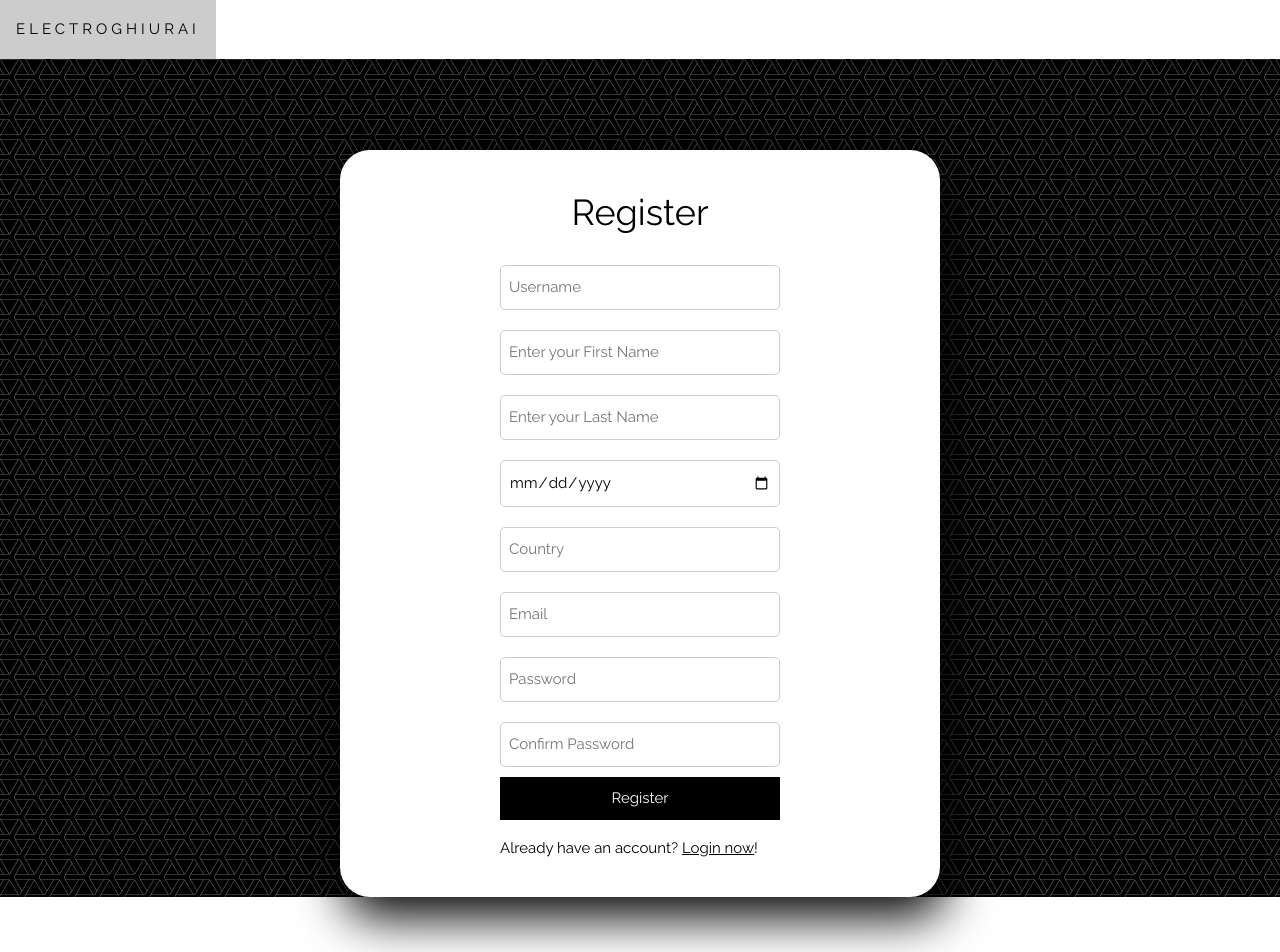
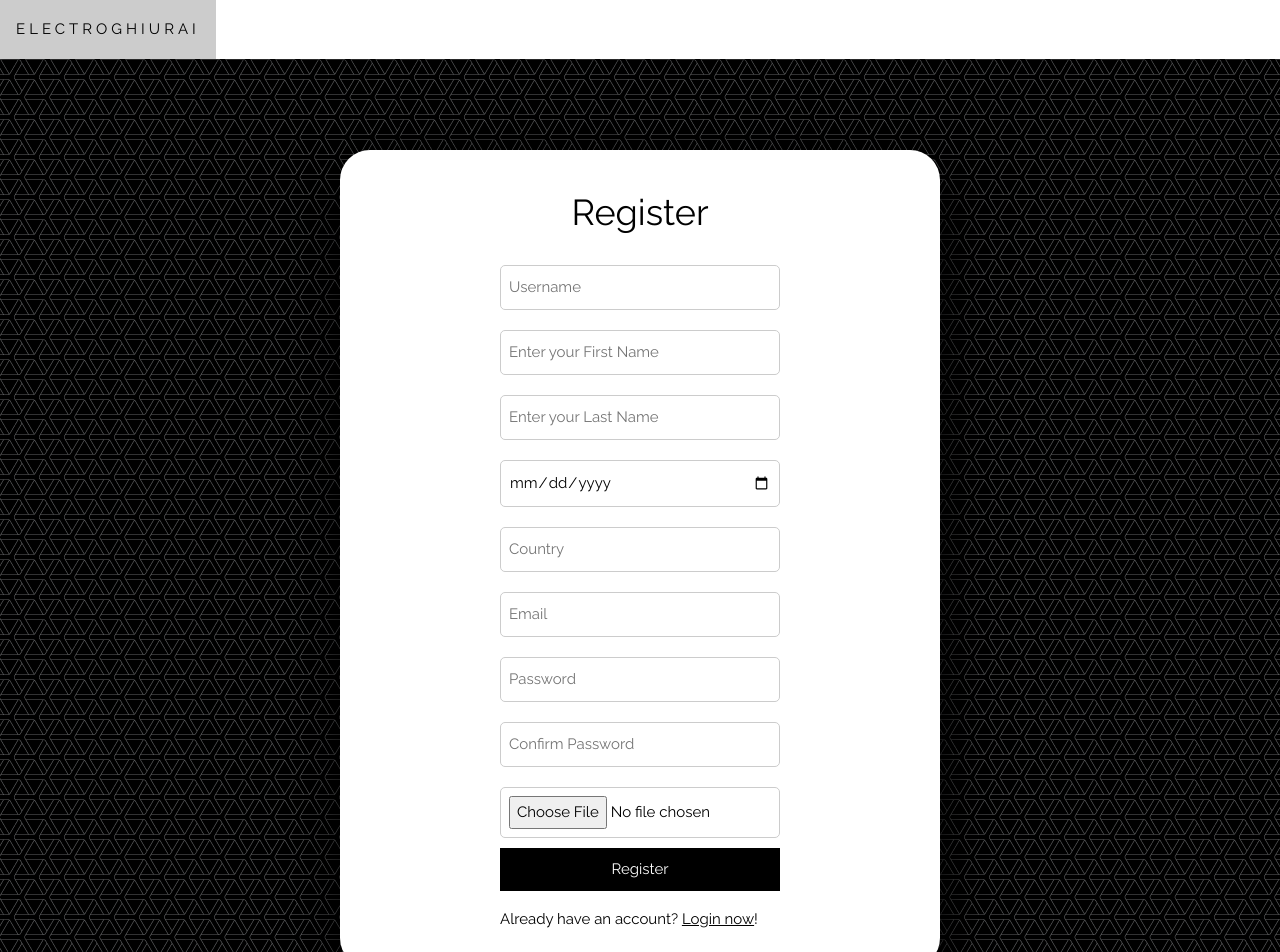
Before and after one commit to Dariusalba/electro-ghiurai-frontend, a React (Create React App) app: page /register in a window 1280 px wide. Shown: the top 952 px of the page. Before the commit the page ends 897 px from the top, so only its background shows below. Built offline with nearby package versions, Linux system fonts and the light colour scheme.

Commit message:
added profile pic

```diff
--- a/src/pages/RegisterForm.jsx
+++ b/src/pages/RegisterForm.jsx
@@ -16,6 +16,7 @@ const RegisterForm = () => {
     firstName: "",
     lastName: "",
     dateOfBirth: "",
+    profilePic: null,
   });
 
   const countryNames = countries.map((country) => country.english_name);
@@ -96,6 +97,14 @@ const RegisterForm = () => {
       label: "Confirm Password",
       pattern: values.password,
       required: true,
+    },
+    {
+      id: 9,
+      name: "profilePic",
+      type: "file",
+      label: "Profile Picture",
+      accept: "image/jpeg",
+      required: false,
     }
   ];
 
@@ -164,7 +173,7 @@ const RegisterForm = () => {
       theme: "dark",
     });
 
-    const nameNotEntered = () =>
+  const nameNotEntered = () =>
     toast.error('❌ Please enter your first and last name!', {
       position: "bottom-right",
       autoClose: 5000,
@@ -176,7 +185,7 @@ const RegisterForm = () => {
       theme: "dark",
     });
 
-    const userRegistered = () =>
+  const userRegistered = () =>
     toast.success('✅ Registration successful! Redirecting to login page...', {
       position: "bottom-right",
       autoClose: 2000,
@@ -186,7 +195,7 @@ const RegisterForm = () => {
       draggable: true,
       progress: undefined,
       theme: "dark",
-      });
+    });
 
   const handleSubmit = (e) => {
     e.preventDefault();
@@ -229,6 +238,23 @@ const RegisterForm = () => {
           notifyUserExists();
         } else if (response.status === 201) {
           userRegistered();
+          const userId = response.json().userId;
+          const formData = new FormData();
+          formData.append("profilePic", values.profilePic);
+          fetch(`http://localhost:9191/customer/register/pic/${userId}`, {
+            method: "POST",
+            body: formData,
+          })
+            .then((response) => {
+              if (response.status === 200) {
+                console.log("Profile picture uploaded successfully");
+              } else {
+                console.error("Profile picture upload failed");
+              }
+            })
+            .catch((error) => {
+              console.error("Error uploading profile picture:", error);
+            });
           setTimeout(() => {
             window.location.href = '/login';
           }, 2000);
@@ -243,7 +269,15 @@ const RegisterForm = () => {
   }
 
   const onChange = (e) => {
-    setValues({ ...values, [e.target.name]: e.target.value });
+    if (e.target.type === "file") {
+      onFileChange(e);
+    } else {
+      setValues({ ...values, [e.target.name]: e.target.value });
+    }
+  };
+
+  const onFileChange = (e) => {
+    setValues({ ...values, profilePic: e.target.files[0] });
   };
 
 
```
